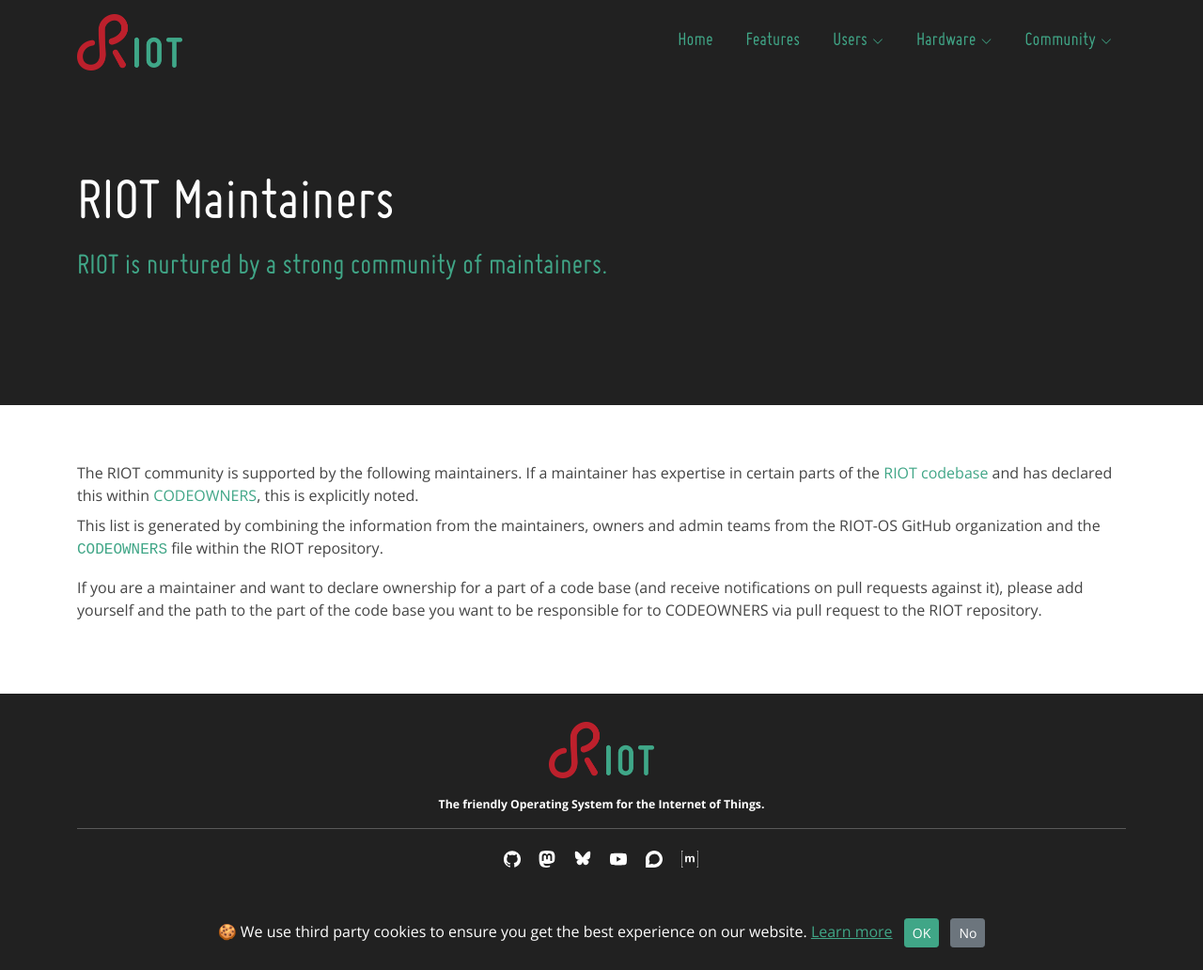
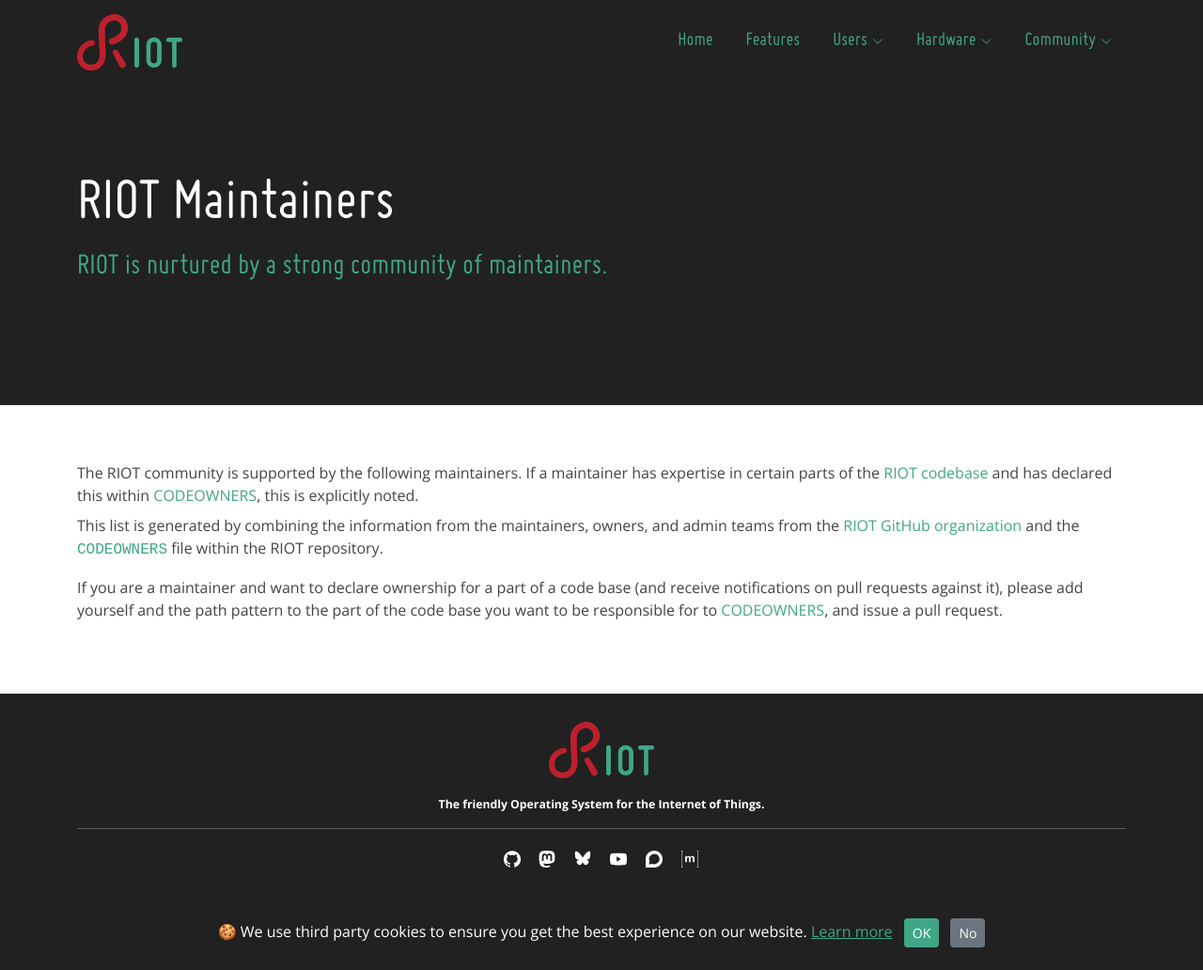
Before and after one commit to RIOT-OS/riot-os.org, a Jekyll site: the page built from maintainers.html, in a window 1280 px wide and 1032 px high. Shown: the whole window at 94% size. Built offline with Jekyll 4.4.1, drawn with Linux system fonts in a browser that asks for light colours; some web fonts are replaced.

Commit message:
fixup! maintainers.html: Add list of maintainers
Fix explanation on background

```diff
--- a/maintainers.html
+++ b/maintainers.html
@@ -47,8 +47,9 @@
         </div>
       </p>
       <p>
-      This list is generated by combining the information from the maintainers, owners and
-      admin teams from the RIOT-OS GitHub organization and the
+      This list is generated by combining the information from the maintainers, owners, and
+      admin teams from the
+      <a href="https://github.com/RIOT-OS" target="_blank">RIOT GitHub organization</a> and the
       <a href="https://github.com/RIOT-OS/RIOT/blob/master/CODEOWNERS" target="_blank">
         <tt>CODEOWNERS</tt>
       </a> file within the RIOT repository.
@@ -56,9 +57,10 @@
 
       <p>
       If you are a maintainer and want to declare ownership for a part of a code base (and
-      receive notifications on pull requests against it), please add yourself and the path to
-      the part of the code base you want to be responsible for to CODEOWNERS via pull request to
-      the RIOT repository.
+      receive notifications on pull requests against it), please add yourself and the path pattern to the
+      part of the code base you want to be responsible for to
+      <a href="https://github.com/RIOT-OS/RIOT/blob/master/CODEOWNERS" target="_blank">CODEOWNERS</a>,
+      and issue a pull request.
       </p>
   </section><!-- End Board Section -->
 </main><!-- End #main -->
```
